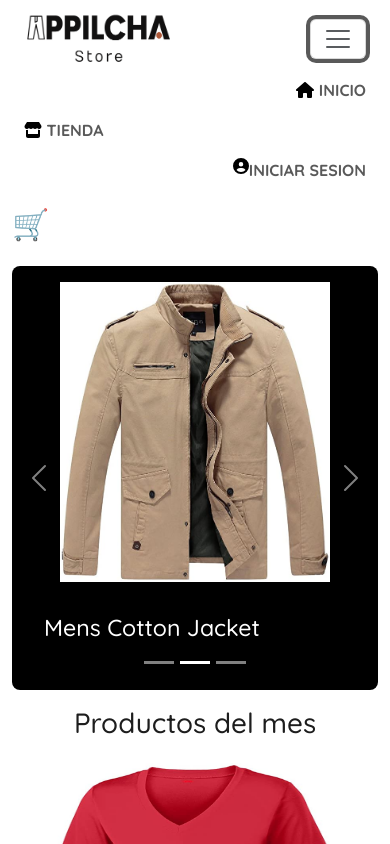
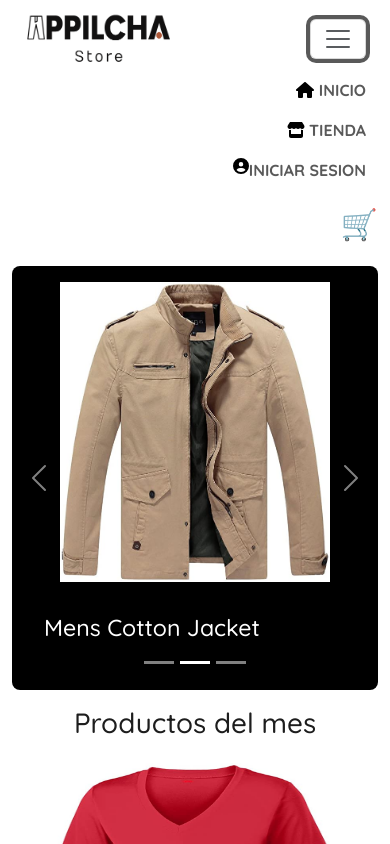
Before and after one commit to juaniz92/23302-grupo3-Appilcha, a React (Create React App) app: page / in a window 390 px wide. Both pictures are taken after a click on the button 338 px from the left and 39 px from the top of the page. Shown: the top 844 px of the page. Built offline with nearby package versions, Linux system fonts and the light colour scheme; no server answers.

Commit message:
Se aplica alineación hacia la derecha en el menú mobile para Tienda y Carrito.

```diff
--- a/src/componentes/Header.jsx
+++ b/src/componentes/Header.jsx
@@ -100,7 +100,7 @@ return (
 			<Navbar.Collapse id="basic-navbar-nav" className=''>
 			<Nav className="text-uppercase fw-bolder w-full">
 				<Nav.Link as={Link} to="/" className='ml-auto'><FontAwesomeIcon icon={faHouse} style={{color: "#000000",}} /> Inicio</Nav.Link>
-				<Nav.Link as={Link} to="/Tienda" className=''><FontAwesomeIcon icon={faStore} style={{color: "#000000",}} /> Tienda</Nav.Link>
+				<Nav.Link as={Link} to="/Tienda" className='ml-auto'><FontAwesomeIcon icon={faStore} style={{color: "#000000",}} /> Tienda</Nav.Link>
 			<div className='ml-auto'>
 				{user === null ? (<>
 					<Nav.Link className='d-flex align-self-end' as={Link} to= "/Login"  onClick={closeMenu}><FontAwesomeIcon icon={faCircleUser} style={{color: "#000000",}} /> Iniciar sesion</Nav.Link>
@@ -124,7 +124,7 @@ return (
 									</Nav>
 			</Navbar.Collapse>
 		</Container>
-		<div className="relative">
+		<div className="relative ml-auto">
 		{/* Renderizamos la cantidad de productos en caso de que no sea 0 */}
 		<button className="flex justify-end text-3xl" onClick={flagCarrito}>
 		🛒 {carrito.length > 0 ? <Totalproductos /> : null}
```
